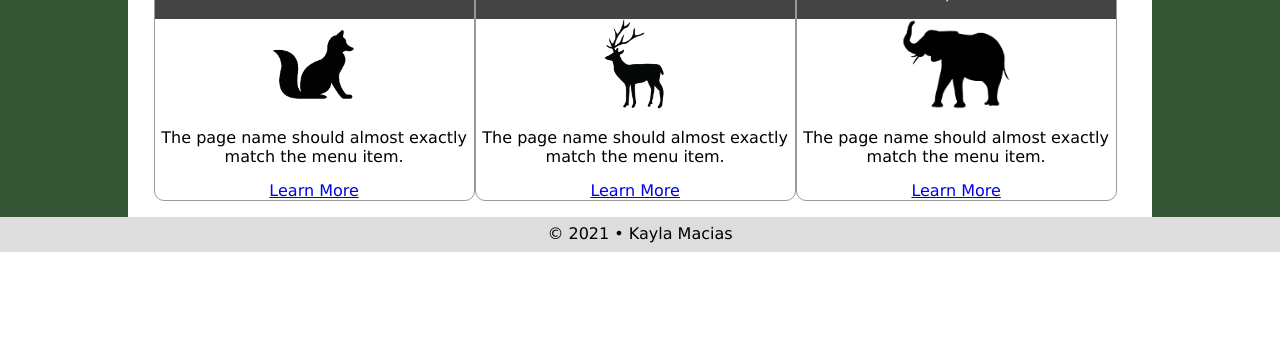
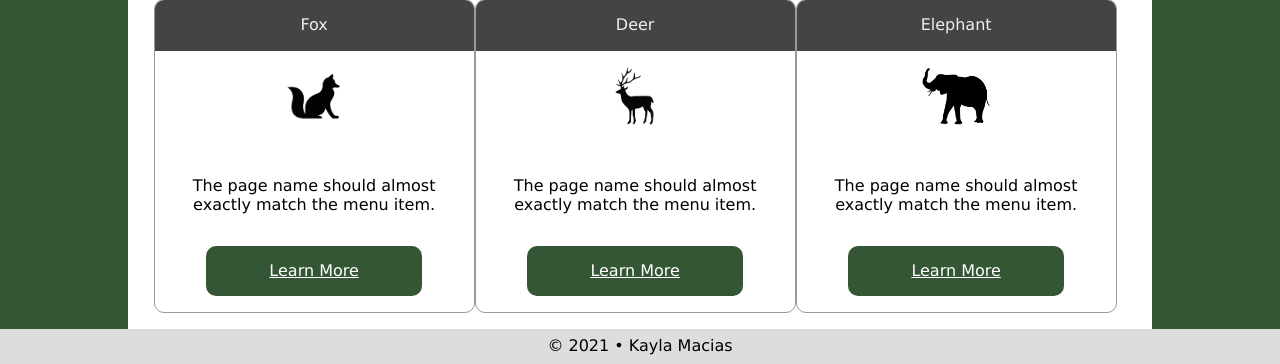
Before and after one commit to Kayla-amr/kaylamacias, a plain HTML site: page nationalPark/index.html in a window 1280 px wide. Shown: the part 598-962 px from the top of the page. Before the commit the page ends 850 px from the top, so only its background shows below. Drawn offline with Linux system fonts and the light colour scheme.

Commit message:
hover update

```diff
--- a/nationalPark/scss/_small.scss
+++ b/nationalPark/scss/_small.scss
@@ -89,8 +89,8 @@ $cbr: 10px;
     text-align: center;
     section{
         background-color: #444;
-        border-top-left-radius: $cbr;
-        border-top-right-radius: $cbr;
+        border-top-left-radius: $cbr - 1;
+        border-top-right-radius: $cbr - 1;
         color: #eee;
         padding: 1rem 0;
 
@@ -102,6 +102,22 @@ $cbr: 10px;
     img{
         height: 90px;
         position: relative;
+        padding: 1rem;
+
+    }
+    p{
+        padding: 1rem 2vw;
+    }
+    a{
+        display: block;
+        background-color: #355635;
+        color: white;
+        padding: 1rem 0;
+        margin: 1rem 4vw;
+        border-radius: $cbr;
+    }
+    a:hover{
+        background-color: lighten(#355635, 10%);
     }
 
     @keyframes bounce{
```
Also changed, not shown: nationalPark/css/styles.css.
